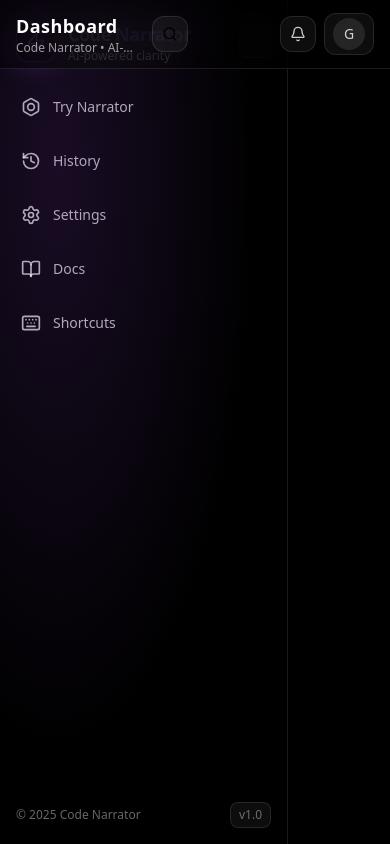
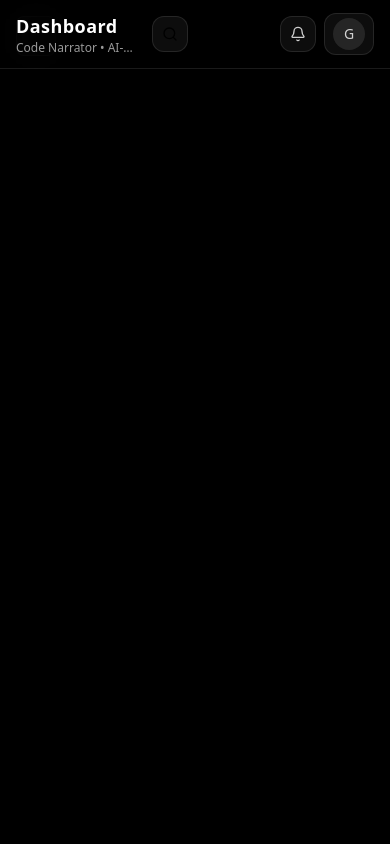
Before and after one commit to mah12-ops/code_narrator_ai, a React (Vite) app in the folder client/: page /dashboard in a window 390 px wide. Built offline with nearby package versions, Linux system fonts and the light colour scheme.

Commit message:
update responsive bhr

```diff
--- a/client/src/components/pages/Dashboard/Sidebar.tsx
+++ b/client/src/components/pages/Dashboard/Sidebar.tsx
@@ -31,8 +31,7 @@
     return saved ? saved === "true" : false;
   });
   const [hovering, setHovering] = useState(false);
-
-  const [mobileOpen, setMobileOpen] = useState(false); // new mobile state
+  const [mobileOpen, setMobileOpen] = useState(false);
   const location = useLocation();
 
   useEffect(() => {
@@ -41,6 +40,9 @@
 
   const isCollapsed = collapsed && !hovering;
   const widthClass = isCollapsed ? "w-20" : "w-72";
+
+  // On mobile, always hide labels
+  const isMobile = window.innerWidth < 768;
 
   return (
     <>
@@ -68,8 +70,8 @@
       {/* Sidebar */}
       <motion.aside
         initial={{ x: -80, opacity: 0 }}
-        animate={{ x: mobileOpen ? 0 : 0, opacity: 1 }}
-        transition={{ duration: 0.6 }}
+        animate={{ x: mobileOpen || !isMobile ? 0 : -300, opacity: 1 }}
+        transition={{ duration: 0.4 }}
         className={`fixed top-0 left-0 h-screen z-50 flex flex-col justify-between border-r border-white/10 bg-black backdrop-blur-xl overflow-hidden ${widthClass} ${glow} md:relative md:flex`}
         onMouseEnter={() => setHovering(true)}
         onMouseLeave={() => setHovering(false)}
@@ -91,7 +93,7 @@
           <div className="grid h-10 w-10 place-items-center rounded-xl border border-purple-400/40 bg-black shadow-[0_0_25px_rgba(168,85,247,0.35)]">
             <Zap className="h-5 w-5 text-purple-300" />
           </div>
-          {!isCollapsed && (
+          {!isCollapsed && !isMobile && (
             <div className="overflow-hidden">
               <h2 className="truncate text-lg text-white font-extrabold tracking-tight">
                 Code <span className="text-purple-400">Narrator</span>
@@ -99,12 +101,14 @@
               <p className="truncate text-xs text-white/100">AI-powered clarity</p>
             </div>
           )}
+          {!isMobile && (
             <button
               onClick={() => setCollapsed((s) => !s)}
               className="ml-auto grid h-8 w-8 place-items-center rounded-lg border border-white/10 bg-white/5 hover:bg-white/10"
             >
               {isCollapsed ? <ChevronRight size={16} /> : <ChevronLeft size={16} />}
             </button>
+          )}
         </div>
 
         {/* Nav */}
@@ -120,17 +124,19 @@
                     className={({ isActive }) =>
                       [
                         "flex items-center rounded-xl px-2 py-3 no-underline transition-all",
-                        isCollapsed ? "justify-center" : "gap-3",
+                        isCollapsed || isMobile ? "justify-center" : "gap-3",
                         "border border-transparent hover:border-white/10 hover:bg-white/5",
                         isActive || active
                           ? "bg-gradient-to-r from-purple-600/80 to-emerald-600/80 text-white shadow-[0_0_25px_rgba(168,85,247,0.45)] border-white/10"
                           : "text-white/70",
                       ].join(" ")
                     }
-                    onClick={() => setMobileOpen(false)} // close sidebar on mobile click
+                    onClick={() => setMobileOpen(false)}
                   >
                     <Icon className="h-5 w-5 shrink-0" />
-                    {!isCollapsed && <span className="text-sm font-medium">{item.name}</span>}
+                    {!isCollapsed && !isMobile && (
+                      <span className="text-sm font-medium">{item.name}</span>
+                    )}
                   </NavLink>
                 </li>
               );
@@ -140,7 +146,7 @@
 
         {/* Footer */}
         <div className="px-4 py-4 text-xs text-white/40">
-          {!isCollapsed ? (
+          {!isCollapsed && !isMobile ? (
             <div className="flex items-center justify-between">
               <span>© {new Date().getFullYear()} Code Narrator</span>
               <span className="rounded-lg border border-white/10 bg-white/5 px-2 py-1">v1.0</span>
```
Lines whose indentation alone changed are shown as unchanged.
